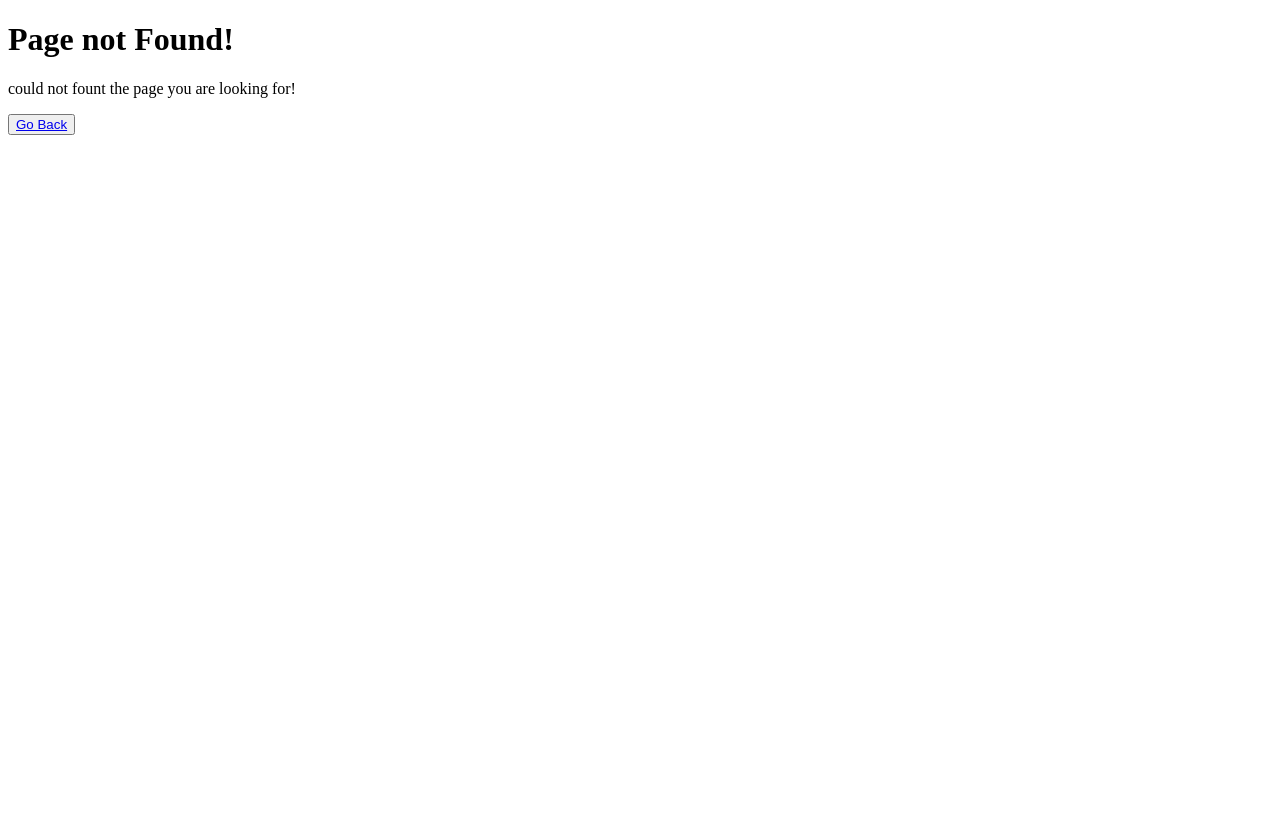
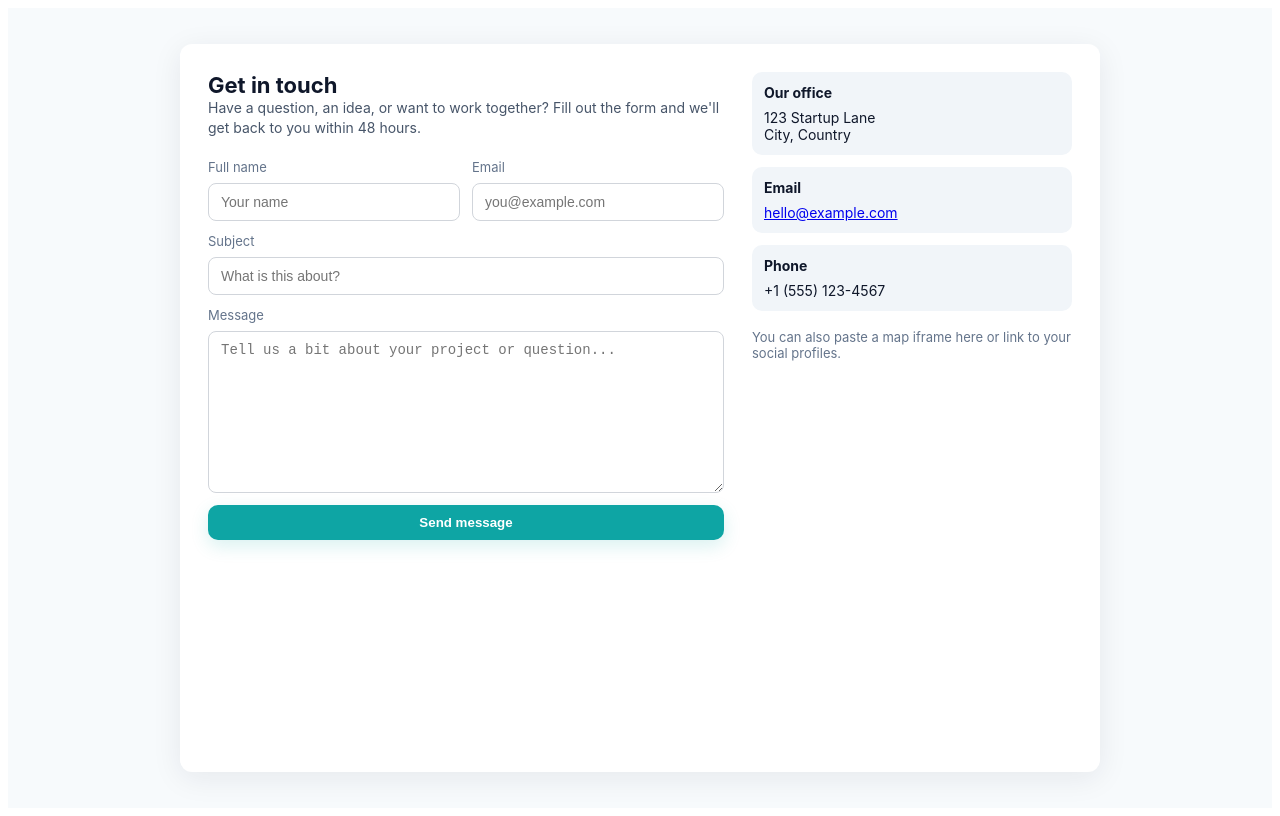
Before and after one commit to coder8820/Nextjs, a Next.js app in the folder my-app/: page /contacts in a window 1280 px wide. Before the commit this address had no page. Built offline with nearby package versions, Linux system fonts and the light colour scheme.

Commit message:
created a contact page and added some styling on that

```diff
--- /dev/null
+++ b/my-app/app/contacts/page.js
@@ -0,0 +1,309 @@
+"use client";
+
+import { useState } from "react";
+
+export default function contacts() {
+  const [form, setForm] = useState({
+    name: "",
+    email: "",
+    subject: "",
+    message: "",
+  });
+  const [status, setStatus] = useState({
+    loading: false,
+    success: null,
+    error: null,
+  });
+
+  const styles = {
+    page: {
+      fontFamily:
+        "Inter, system-ui, -apple-system, 'Segoe UI', Roboto, 'Helvetica Neue', Arial",
+      padding: "36px 18px",
+      display: "flex",
+      justifyContent: "center",
+      background: "#f7fafc",
+      minHeight: "100vh",
+      boxSizing: "border-box",
+    },
+    card: {
+      width: "100%",
+      maxWidth: 920,
+      background: "#ffffff",
+      borderRadius: 12,
+      boxShadow: "0 6px 30px rgba(20,20,50,0.08)",
+      padding: 28,
+      display: "flex",
+      gap: 28,
+      alignItems: "stretch",
+      boxSizing: "border-box",
+    },
+    left: {
+      flex: 1,
+      display: "flex",
+      flexDirection: "column",
+      gap: 14,
+    },
+    right: {
+      flexBasis: 320,
+      flexShrink: 0,
+      display: "flex",
+      flexDirection: "column",
+      gap: 12,
+    },
+    heading: {
+      fontSize: 22,
+      fontWeight: 700,
+      margin: 0,
+      color: "#0f172a",
+    },
+    sub: {
+      margin: 0,
+      color: "#475569",
+      fontSize: 14,
+      lineHeight: 1.4,
+    },
+    form: {
+      display: "grid",
+      gridTemplateColumns: "1fr 1fr",
+      gap: 12,
+      marginTop: 8,
+    },
+    field: {
+      display: "flex",
+      flexDirection: "column",
+      gap: 8,
+    },
+    input: {
+      padding: "10px 12px",
+      borderRadius: 8,
+      border: "1px solid #d1d5db",
+      fontSize: 14,
+      outline: "none",
+    },
+    textarea: {
+      padding: "10px 12px",
+      borderRadius: 8,
+      border: "1px solid #d1d5db",
+      fontSize: 14,
+      minHeight: 140,
+      resize: "vertical",
+    },
+    fullWidth: {
+      gridColumn: "1 / -1",
+    },
+    btn: {
+      padding: "10px 14px",
+      borderRadius: 10,
+      border: "none",
+      background: "#0ea5a4",
+      color: "white",
+      fontWeight: 600,
+      cursor: "pointer",
+      boxShadow: "0 6px 18px rgba(14,165,164,0.16)",
+    },
+    btnDisabled: {
+      opacity: 0.6,
+      cursor: "not-allowed",
+    },
+    metaItem: {
+      background: "#f1f5f9",
+      padding: 12,
+      borderRadius: 10,
+      fontSize: 14,
+      color: "#0f172a",
+    },
+    smallMuted: {
+      fontSize: 13,
+      color: "#64748b",
+    },
+    status: {
+      marginTop: 8,
+      fontSize: 14,
+    },
+    // simple responsive fallback using percentage widths; for small screens we'll stack
+    "@media (max-width: 720px)": {},
+  };
+
+  function handleChange(e) {
+    const { name, value } = e.target;
+    setForm((p) => ({ ...p, [name]: value }));
+  }
+
+  function validate() {
+    if (!form.name.trim()) return "Please enter your name.";
+    if (
+      !form.email.trim() ||
+      !/^[\w-.]+@[\w-]+\.[a-zA-Z]{2,}$/.test(form.email)
+    )
+      return "Please enter a valid email.";
+    if (!form.message.trim()) return "Please write a message.";
+    return null;
+  }
+
+  async function handleSubmit(e) {
+    e.preventDefault();
+    setStatus({ loading: false, success: null, error: null });
+    const err = validate();
+    if (err) return setStatus({ loading: false, success: null, error: err });
+
+    setStatus({ loading: true, success: null, error: null });
+
+    try {
+      // This is a placeholder. Replace '/api/contact' with your real endpoint.
+      const res = await fetch("/api/contact", {
+        method: "POST",
+        headers: { "Content-Type": "application/json" },
+        body: JSON.stringify(form),
+      });
+
+      if (!res.ok) {
+        const text = await res.text();
+        throw new Error(text || "Server error");
+      }
+
+      setStatus({
+        loading: false,
+        success: "Thanks — your message was sent.",
+        error: null,
+      });
+      setForm({ name: "", email: "", subject: "", message: "" });
+    } catch (err) {
+      setStatus({
+        loading: false,
+        success: null,
+        error: err.message || "Failed to send.",
+      });
+    }
+  }
+
+  return (
+    <div style={styles.page}>
+      <main style={styles.card}>
+        <section style={styles.left}>
+          <div>
+            <h1 style={styles.heading}>Get in touch</h1>
+            <p style={styles.sub}>
+              Have a question, an idea, or want to work together? Fill out the
+              form and we'll get back to you within 48 hours.
+            </p>
+          </div>
+
+          <form onSubmit={handleSubmit} style={styles.form} noValidate>
+            <label style={{ ...styles.field }}>
+              <span style={styles.smallMuted}>Full name</span>
+              <input
+                name="name"
+                value={form.name}
+                onChange={handleChange}
+                style={styles.input}
+                placeholder="Your name"
+                aria-label="Full name"
+                required
+              />
+            </label>
+
+            <label style={{ ...styles.field }}>
+              <span style={styles.smallMuted}>Email</span>
+              <input
+                name="email"
+                value={form.email}
+                onChange={handleChange}
+                style={styles.input}
+                placeholder="you@example.com"
+                type="email"
+                aria-label="Email address"
+                required
+              />
+            </label>
+
+            <label style={{ ...styles.field, gridColumn: "1 / -1" }}>
+              <span style={styles.smallMuted}>Subject</span>
+              <input
+                name="subject"
+                value={form.subject}
+                onChange={handleChange}
+                style={styles.input}
+                placeholder="What is this about?"
+                aria-label="Subject"
+              />
+            </label>
+
+            <label style={{ ...styles.field, gridColumn: "1 / -1" }}>
+              <span style={styles.smallMuted}>Message</span>
+              <textarea
+                name="message"
+                value={form.message}
+                onChange={handleChange}
+                style={styles.textarea}
+                placeholder="Tell us a bit about your project or question..."
+                aria-label="Message"
+                required
+              />
+            </label>
+
+            <div
+              style={{
+                ...styles.field,
+                gridColumn: "1 / -1",
+                display: "flex",
+                justifyContent: "flex-end",
+              }}
+            >
+              <button
+                type="submit"
+                style={{
+                  ...styles.btn,
+                  ...(status.loading ? styles.btnDisabled : {}),
+                }}
+                disabled={status.loading}
+                aria-busy={status.loading}
+              >
+                {status.loading ? "Sending..." : "Send message"}
+              </button>
+            </div>
+
+            <div
+              style={{
+                ...styles.status,
+                gridColumn: "1 / -1",
+                color: status.error ? "#dc2626" : "#065f46",
+              }}
+              aria-live="polite"
+            >
+              {status.error || status.success}
+            </div>
+          </form>
+        </section>
+
+        <aside style={styles.right} aria-label="Contact info">
+          <div style={styles.metaItem}>
+            <strong>Our office</strong>
+            <div style={{ marginTop: 8 }}>
+              123 Startup Lane
+              <br />
+              City, Country
+            </div>
+          </div>
+
+          <div style={styles.metaItem}>
+            <strong>Email</strong>
+            <div style={{ marginTop: 8 }}>
+              <a href="mailto:hello@example.com">hello@example.com</a>
+            </div>
+          </div>
+
+          <div style={styles.metaItem}>
+            <strong>Phone</strong>
+            <div style={{ marginTop: 8 }}>+1 (555) 123-4567</div>
+          </div>
+
+          <div style={{ marginTop: 6, fontSize: 13, color: "#64748b" }}>
+            You can also paste a map iframe here or link to your social
+            profiles.
+          </div>
+        </aside>
+      </main>
+    </div>
+  );
+}
--- a/my-app/app/page.js
+++ b/my-app/app/page.js
@@ -17,8 +17,9 @@ export default async function Home({ searchParams, params }) {
         <h1>Home Page</h1>
         <Link href="/about">about</Link> |{" "}
         <Link href="/services">services</Link>｜<Link href="/blogs">Blogs</Link>{" "}
-        | <Link href="/files">files</Link>| <Link href="/contact">Contact</Link>{" "}
-        | <Link href="/Dashboard">Dashboard</Link>
+        | <Link href="/files">files</Link>|{" "}
+        <Link href="/contacts">contacts</Link> |{" "}
+        <Link href="/Dashboard">Dashboard</Link>
         <br />
         <h1>Welcome to Technical Agencies!</h1>
         <p>
```
